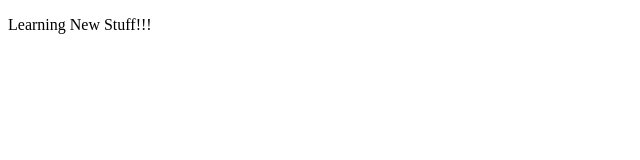
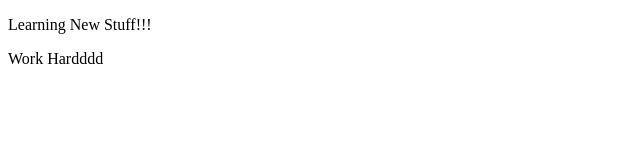
Before and after one commit to Anurag-ash/Git_test, a plain HTML site: page templates/test.html in a window 1280 px wide. Shown: the full height of the page, 0-640 px from the left. Drawn offline with Linux system fonts and the light colour scheme.

Commit message:
Cool Commit-4 Done

```diff
--- a/templates/test.html
+++ b/templates/test.html
@@ -4,6 +4,7 @@
     <meta charset="UTF-8">
     <title>HELLO_WORLD</title>
     <p>Learning New Stuff!!!</p>
+    <p>Work Hardddd</p>
 </head>
 <body>
 
```
